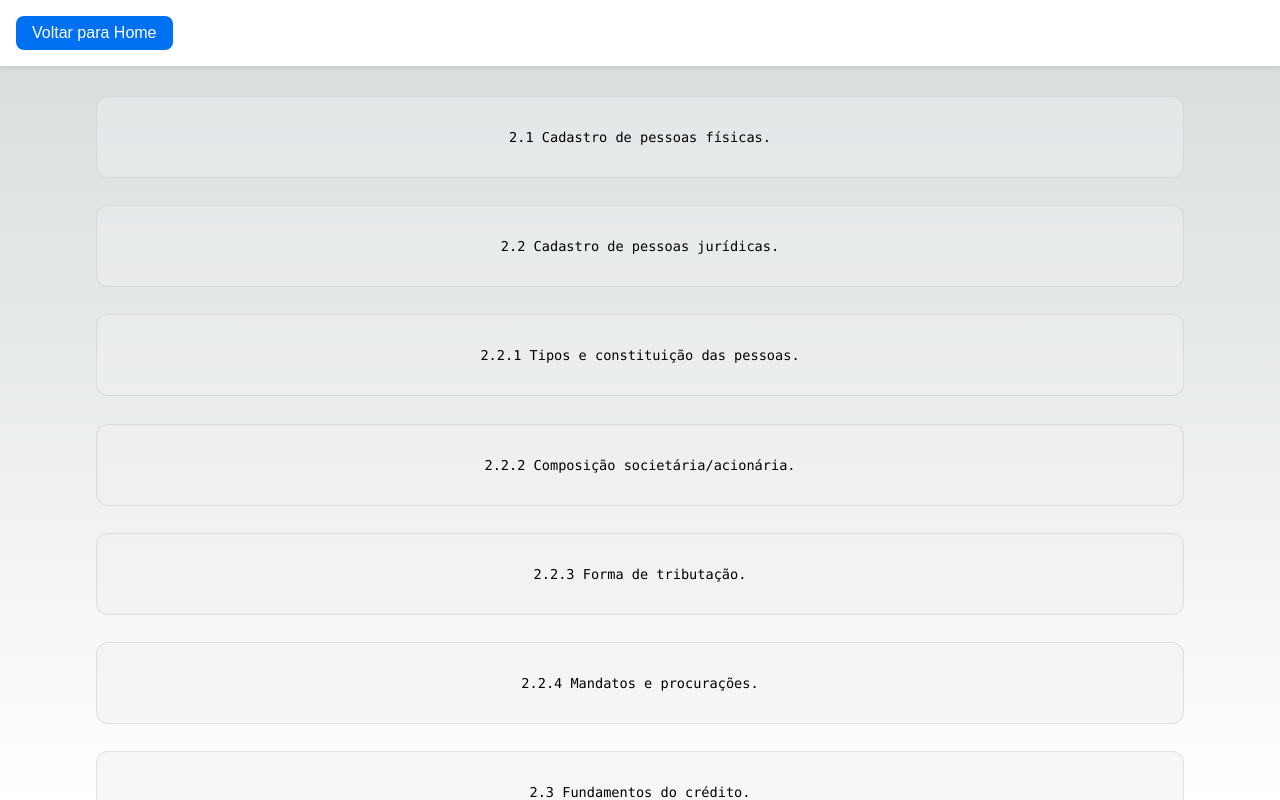
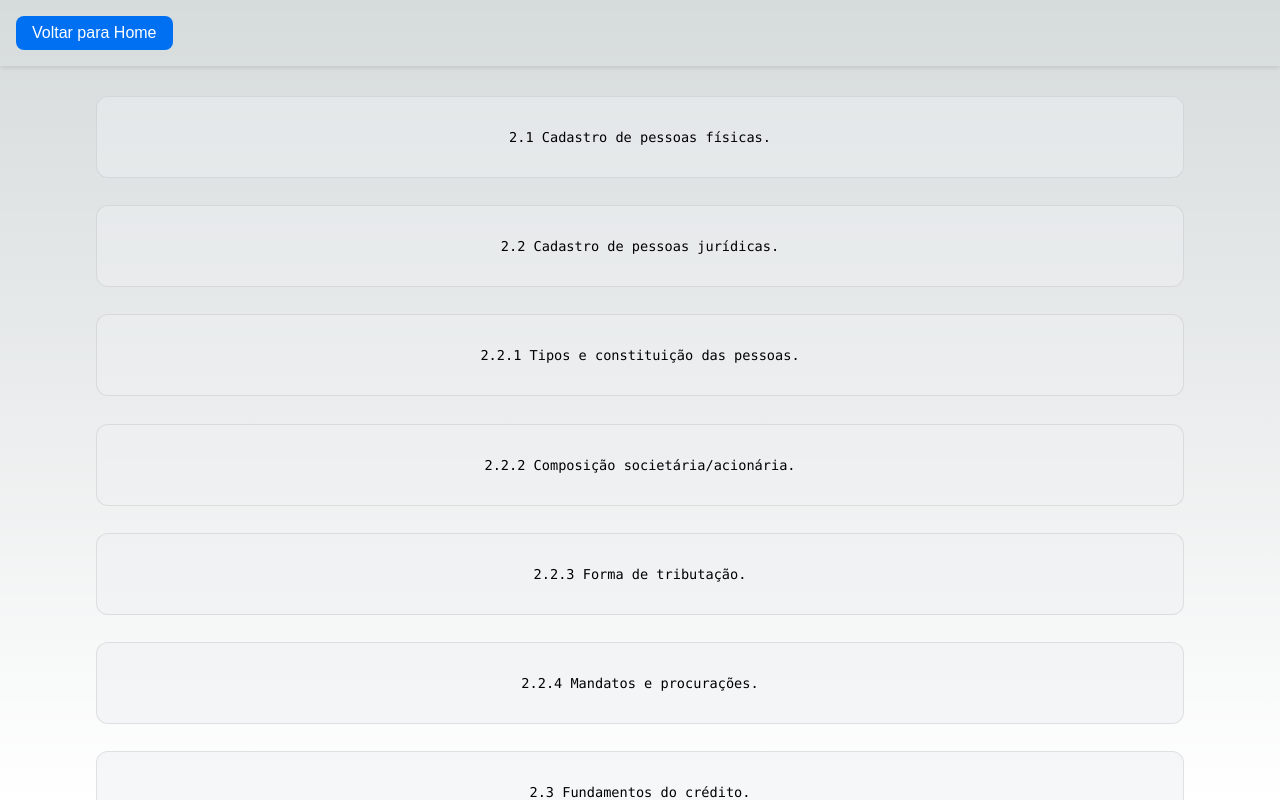
Before and after one commit to GutembergReino/nextjs, a Next.js app: page /operacoes-de-credito in a window 1280 px wide. Built offline with nearby package versions, Linux system fonts and the light colour scheme.

Commit message:
Update page.module.css

```diff
--- a/app/page.module.css
+++ b/app/page.module.css
@@ -5,7 +5,6 @@
 }
 
 .header {
-  background-color: #ffffff; /* Cor de fundo do cabeçalho */
   box-shadow: 0 2px 4px rgba(0, 0, 0, 0.1); /* Sombra */
   padding: 1rem; /* Espaçamento interno */
   position: fixed; /* Posição fixa */
```
